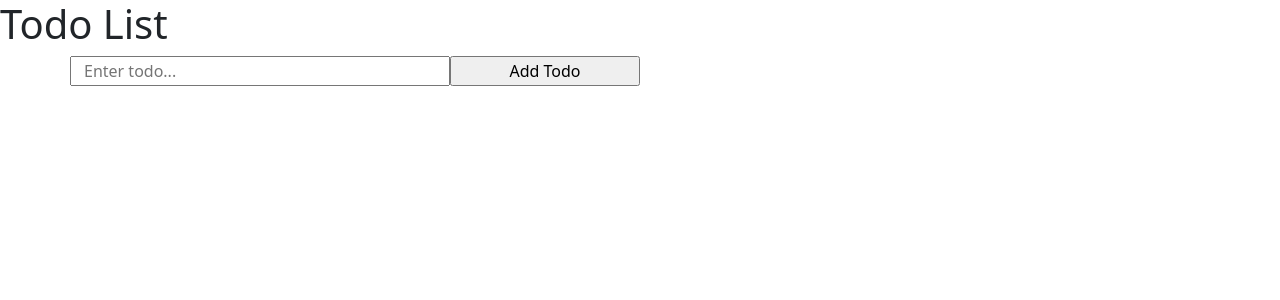
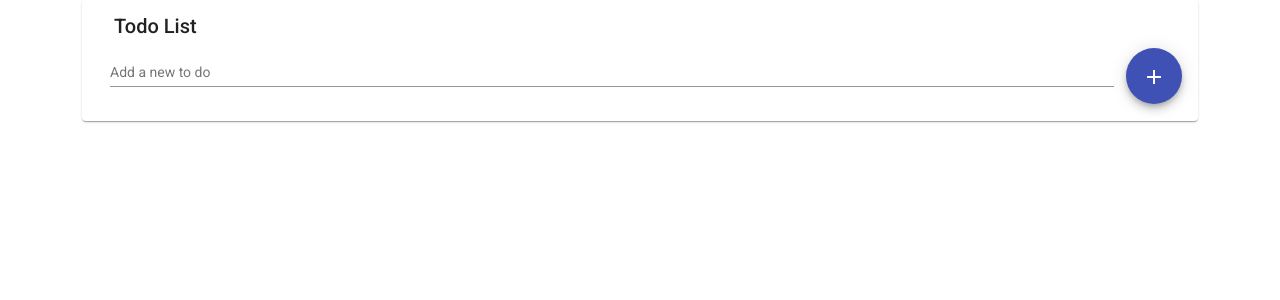
Before and after one commit to seriousCookies/angular-shoppingList, an Angular app: page / in a window 1280 px wide. Shown: the top 300 px of the page. Built offline with nearby package versions, Linux system fonts and the light colour scheme.

Commit message:
styling with angular material

```diff
--- a/angular.json
+++ b/angular.json
@@ -24,6 +24,7 @@
               "src/assets"
             ],
             "styles": [
+              "./node_modules/@angular/material/prebuilt-themes/indigo-pink.css",
               "node_modules/bootstrap/dist/css/bootstrap.min.css"
             ],
             "scripts": []
@@ -87,6 +88,7 @@
               "src/assets"
             ],
             "styles": [
+              "./node_modules/@angular/material/prebuilt-themes/indigo-pink.css",
               "src/styles.css"
             ],
             "scripts": []
--- a/src/app/app.component.html
+++ b/src/app/app.component.html
@@ -1,6 +1,10 @@
-<div class="app">
-  <header>
-    <h1>Todo List</h1>
-  </header>
-  <app-todos></app-todos>
+<div class=" container app">
+  <mat-card class=" container">
+    <mat-card-header>
+      <mat-card-title>Todo List</mat-card-title>
+    </mat-card-header>
+    <mat-card-content>
+      <app-todos></app-todos>
+    </mat-card-content>
+  </mat-card>
 </div>
--- a/src/app/app.component.ts
+++ b/src/app/app.component.ts
@@ -1,4 +1,5 @@
 import { Component } from '@angular/core';
+
 
 @Component({
   selector: 'app-root',
--- a/src/app/components/todos/todos.component.html
+++ b/src/app/components/todos/todos.component.html
@@ -1,16 +1,30 @@
 <div class="container todos">
-  <form class="row" (submit)='addToDo()'>
+
+  <form (submit)='addToDo()' class="row todolist-form">
+    <mat-form-field class="col" color="primary">
+      <mat-label>Add a new to do</mat-label>
       <input
+      matInput
       type="text"
       name="inputToDo"
-    placeholder="Enter todo..."
+      placeholder="Enter your todo..."
       class="col-4 todo-input"
       [(ngModel)]="inputTodo"
       />
-    <input type="submit" value="Add Todo" class="col-2 todo-submit">
+    </mat-form-field>
+    <button mat-fab color="primary" type="submit" class="col-2 todo-submit">
+      <mat-icon>add</mat-icon>
+    </button>
   </form>
+ <div [hidden]="todos.length===0">
+  <mat-card>
     <div *ngFor="let todo of todos; let i=index;" class=" row todo">
-    <div (click)="toggleDone(i)" class="col-4 content  {{(todo.completed && 'text-decoration-line-through')}}">{{todo.content}}</div>
-    <button (click)="deleteToDo(i)"class="col-2 btn-outline-danger delete">Delete</button>
+      <div (click)="toggleDone(i)" class="col content  {{(todo.completed && 'text-decoration-line-through')}}">{{todo.content}}</div>
+      <button mat-mini-fab (click)="deleteToDo(i)"class="col-1 btn-outline-danger delete"><mat-icon>delete</mat-icon></button>
     </div>
+  </mat-card>
+
  </div>
+
+
+</div>
--- a/src/app/components/todos/todos.component.ts
+++ b/src/app/components/todos/todos.component.ts
@@ -1,5 +1,6 @@
 import { Component, OnInit } from '@angular/core';
 import {Todo} from './../../models/Todo';
+
 @Component({
   selector: 'app-todos',
   templateUrl: './todos.component.html',
--- a/src/index.html
+++ b/src/index.html
@@ -2,14 +2,19 @@
 <html lang="en">
 <head>
   <meta charset="utf-8">
+  <script type="text/javascript" src= "https://cdnjs.cloudflare.com/ajax/libs/angular.js/1.8.2/angular.min.js" ></script>
 
   <title>My Todo List</title>
-
   <base href="/">
   <meta name="viewport" content="width=device-width, initial-scale=1">
   <link rel="icon" type="image/x-icon" href="favicon.ico">
+  <link rel="preconnect" href="https://fonts.gstatic.com">
+  <link href="https://fonts.googleapis.com/css2?family=Roboto:wght@300;400;500&display=swap" rel="stylesheet">
+  <link href="https://fonts.googleapis.com/icon?family=Material+Icons" rel="stylesheet">
 </head>
-<body>
+<body class="mat-typography">
+  <i class="fas fa-trash-alt"></i>
+
   <app-root></app-root>
 </body>
 </html>
```
Also changed, not shown: package.json (+7 -0 lines), src/app/app.module.ts (+13 -1 lines), 1 other file (tests, documents, lock files or other folders). Lines whose indentation alone changed are shown as unchanged.
